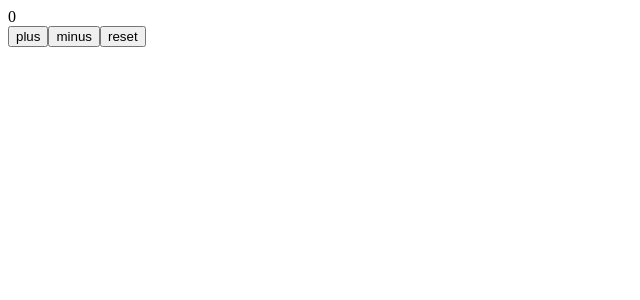
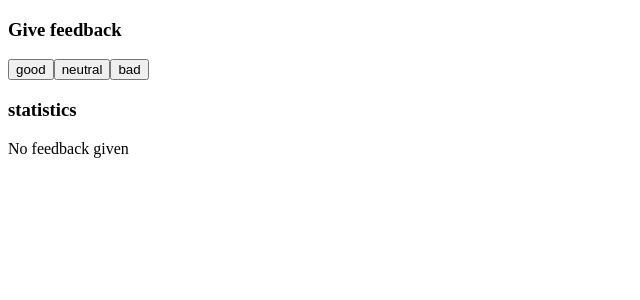
Before and after one commit to imperium02/ReactTutorial, a React (Create React App) app: page / in a window 1280 px wide. Shown: the top 300 px of the page, without its empty margins (0-640 px from the left). Built offline with nearby package versions, Linux system fonts and the light colour scheme.

Commit message:
part 1 exercises 1.6-1.11

```diff
--- a/src/App.js
+++ b/src/App.js
@@ -1,28 +1,63 @@
-import React, {useState} from 'react'
+import React, { useState } from 'react'
 
-const Display = ({counter}) => <div>{counter}</div>
+const Button = (props) => (
+    <button onClick={props.handleClick}>{props.text}</button>
+)
 
-const Button = ({handleClick, text}) => {
+const Statistics = ({good, neutral, bad}) => {
+    const all = good + neutral + bad
+    const average = (good - bad) / all
+    const positive = good / all * 100
+
+    if (all === 0){
+        return (
+            <div>
+                No feedback given
+            </div>
+        )
+    }
     return(
-      <button onClick={handleClick}>
-        {text}
-      </button>
+        <table>
+            <tbody>
+                <Statistic text={"good"} value={good}/>
+                <Statistic text={"neutral"} value={neutral}/>
+                <Statistic text={"bad"} value={bad}/>
+                <Statistic text={"all"} value={all}/>
+                <Statistic text={"average"} value={average}/>
+                <Statistic text={"positive"} value={positive}/>
+            </tbody>
+        </table>
     )
 }
 
-const App = (props) => {
-  const [counter, setCounter] = useState(0)
+const Statistic = ({text, value}) => {
+    return(
+        <tr>
+            <td>{text}</td>
+            <td>{value}</td>
+        </tr>
+    )
+}
 
-  const increaseByOne = () => setCounter(counter + 1)
-  const decreaseBuOne = () => setCounter(counter - 1)
-  const reset = () => setCounter(0)
+
+const App = () => {
+    // save clicks of each button to its own state
+    const [good, setGood] = useState(0)
+    const [neutral, setNeutral] = useState(0)
+    const [bad, setBad] = useState(0)
+
+
 
     return (
         <div>
-        <Display counter={counter} />
-        <Button handleClick={increaseByOne} text='plus'/>
-        <Button handleClick={decreaseBuOne} text='minus'/>
-        <Button handleClick={reset} text='reset'/>
+            <h3>Give feedback</h3>
+            <p>
+                <Button handleClick={() => setGood(good + 1)} text={"good"}/>
+                <Button handleClick={() => setNeutral(neutral + 1)} text={"neutral"}/>
+                <Button handleClick={() => setBad(bad + 1)} text={"bad"}/>
+            </p>
+            <h3>statistics</h3>
+            <Statistics good={good} neutral={neutral} bad={bad} />
         </div>
     )
 }
```
Lines whose indentation alone changed are shown as unchanged.
